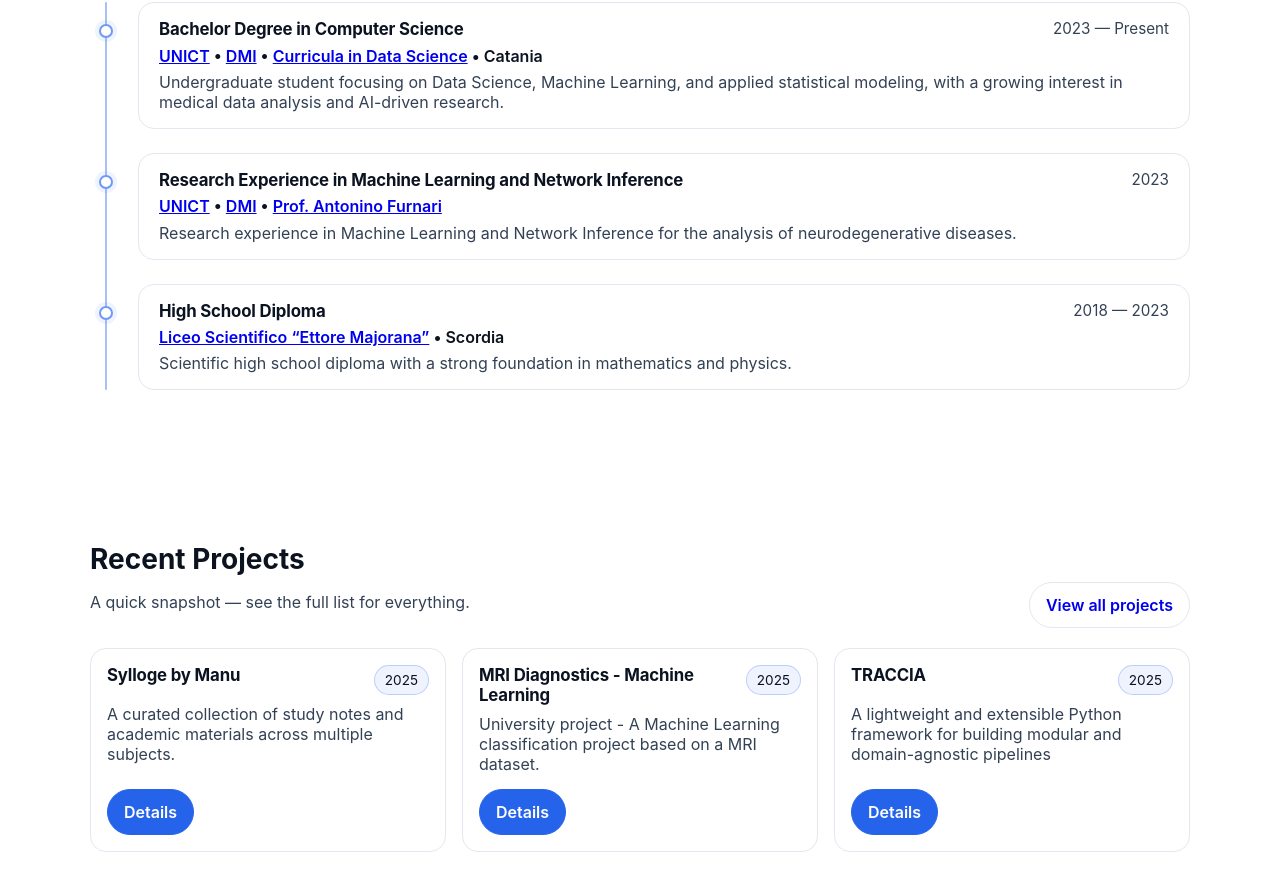
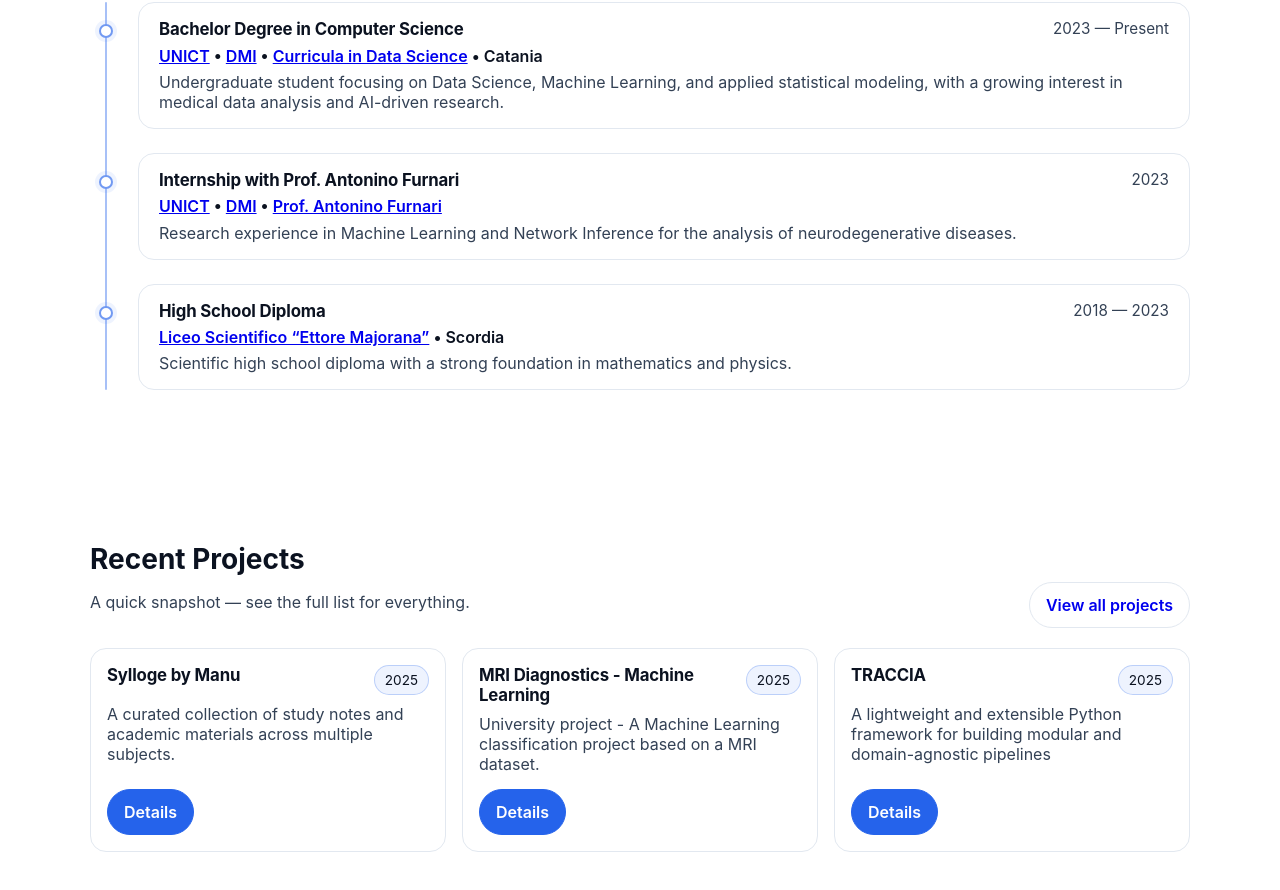
Before and after one commit to emanuelegaliano/portfolio, a React (Vite) app: page / in a window 1280 px wide. Shown: the part 1228-2118 px from the top of the page. Built offline with nearby package versions, Linux system fonts and the light colour scheme.

Commit message:
minor fix.

```diff
--- a/src/pages/Home.tsx
+++ b/src/pages/Home.tsx
@@ -213,7 +213,7 @@ export default function Home() {
                 <div className="timelineCard">
                   <div className="timelineTop">
                     <h3 className="timelineTitle">
-                      Research Experience in Machine Learning and Network Inference
+                      Internship with Prof. Antonino Furnari
                     </h3>
                     <p className="timelineTime">2023</p>
                   </div>
```
